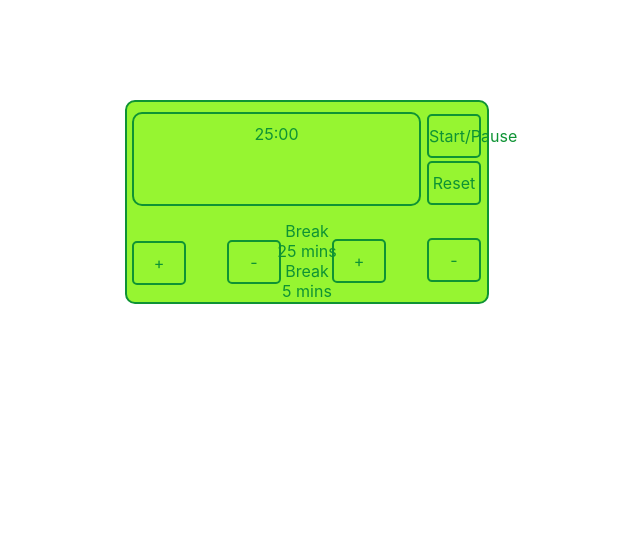
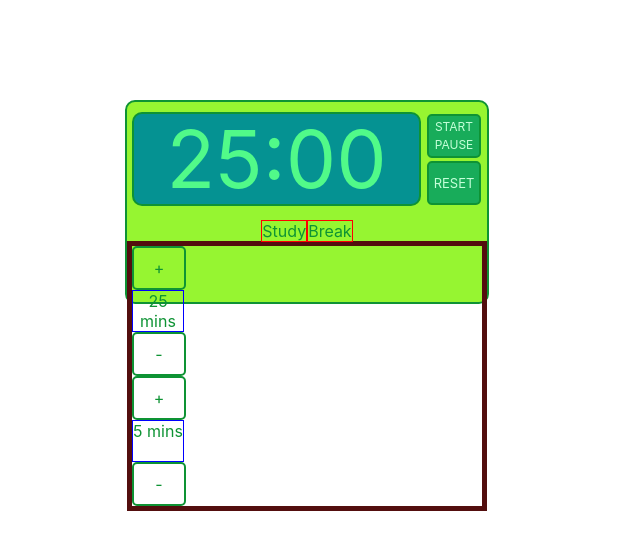
Before and after one commit to Reon-Richards/FCC-25plus5-Timer, a React (Create React App) app: page / in a window 1280 px wide. Shown: the top 550 px of the page, without its empty margins (333-973 px from the left). Built offline with nearby package versions, Linux system fonts and the light colour scheme.

Commit message:
updated App.css

```diff
--- a/src/App.css
+++ b/src/App.css
@@ -14,6 +14,13 @@
   }
 
 .timeDisplay{
+    display: flex;
+    justify-content: center;
+    align-items: center;
+    background-color: rgb(5, 146, 146);
+    font-size: 80px;
+    vertical-align: middle;
+    color: rgb(81, 250, 137);
     line-height: 40px;
     margin: 10px  5px 15px 5px;
     border: 2px solid  rgb(14, 147, 52);
@@ -24,7 +31,9 @@
   }
 
 .startResetBtn{
-    line-height: 40px;
+    color: rgb(196, 255, 216);
+    font-size:13px;
+    background-color: rgb(24, 172, 90);
     border: 2px solid  rgb(14, 147, 52);
     height: 40px;
     width: 50px;
@@ -34,6 +43,10 @@
   }
 
   #start_stop{
+    line-height: 18px;
+    height: 38px;
+    padding-top: 2px;
+    font-size:12px;
     position: absolute;
     margin-top: -107px;
   }
@@ -41,6 +54,7 @@
   #reset{
     position: absolute;
     margin-top: -60px;
+    line-height: 40px;
   }
 
   .adjustBtn{
@@ -49,28 +63,63 @@
     height: 40px;
     width: 50px;
     text-align:center;
-    margin-left: 300px;
     border-radius: 5px;
-    position: absolute;
-    margin-top: 0px;
   }
 
+   {/*
   #session-increment{
-    margin-top: 0px;
-    margin-left: 5px;
-  }
+     {/*margin-top: 45px;
+   // margin-left: 5px;
+
 
   #session-decrement{
-    margin-left: 100px;
-    margin-top: -21px;
+   margin-top: -43px;
+   // margin-left: 125px;
+
   }
 
   #break-increment{
-    margin-left: 205px;
-    margin-top: -42px;
+   {/*margin-top: -43px;
+   // margin-left: 185px;
   }
 
   #break-decrement{
-    margin-left: 300px;
-    margin-top: -63px;
+    {/*margin-top: -44px;
+    //margin-left: 300px;
+
   }
+  */}
+
+
+  .button-container{
+    border: 5px solid rgb(83, 14, 14);
+
+  }
+
+
+  .label{
+    border: 1px solid red;
+    }
+
+  #session-label{
+
+    }
+
+
+  #break-label{
+
+  }
+
+   .inputDisplay{
+    border: 1px solid blue;
+    height: 40px;
+    width: 50px;
+  }
+
+  #session-length{
+    border: 1px solid blue;
+  }
+
+  #break-length{
+    border: 1px solid blue;
+  }
--- a/src/App.js
+++ b/src/App.js
@@ -5,18 +5,26 @@ function App() {
     <div className="App">
         <div className = "timer">
           <div className = "timeDisplay" id="timer-label">25:00</div>
-          <div className = "startResetBtn"  id="start_stop">Start/Pause</div>
-          <div className = "startResetBtn" id="reset">Reset</div>
+          <div className = "startResetBtn"  id="start_stop">START<br></br>PAUSE</div>
+          <div className = "startResetBtn" id="reset">RESET</div>
 
-          <label id="session-label">Break</label>
+          <label className = "label" id="session-label">Study</label>
+
+          <label  className = "label" id="break-label">Break</label>
+
+<div className = "button-container">
           <div className = "adjustBtn" id="session-increment">+</div>
-          <div className = "sessionDisplay" id="session-length">25 mins</div>
+
+          <div className = "inputDisplay" id="session-length">25 mins</div>
+
           <div className = "adjustBtn" id="session-decrement">-</div>
 
-          <label id="break-label">Break</label>
           <div className = "adjustBtn" id="break-increment">+</div>
-          <div className = "breakDisplay" id="break-length">5 mins</div>
+
+          <div className = "inputDisplay" id="break-length">5 mins</div>
+
           <div className = "adjustBtn" id="break-decrement">-</div>
+        </div>
       </div>
     </div>
   );
```
